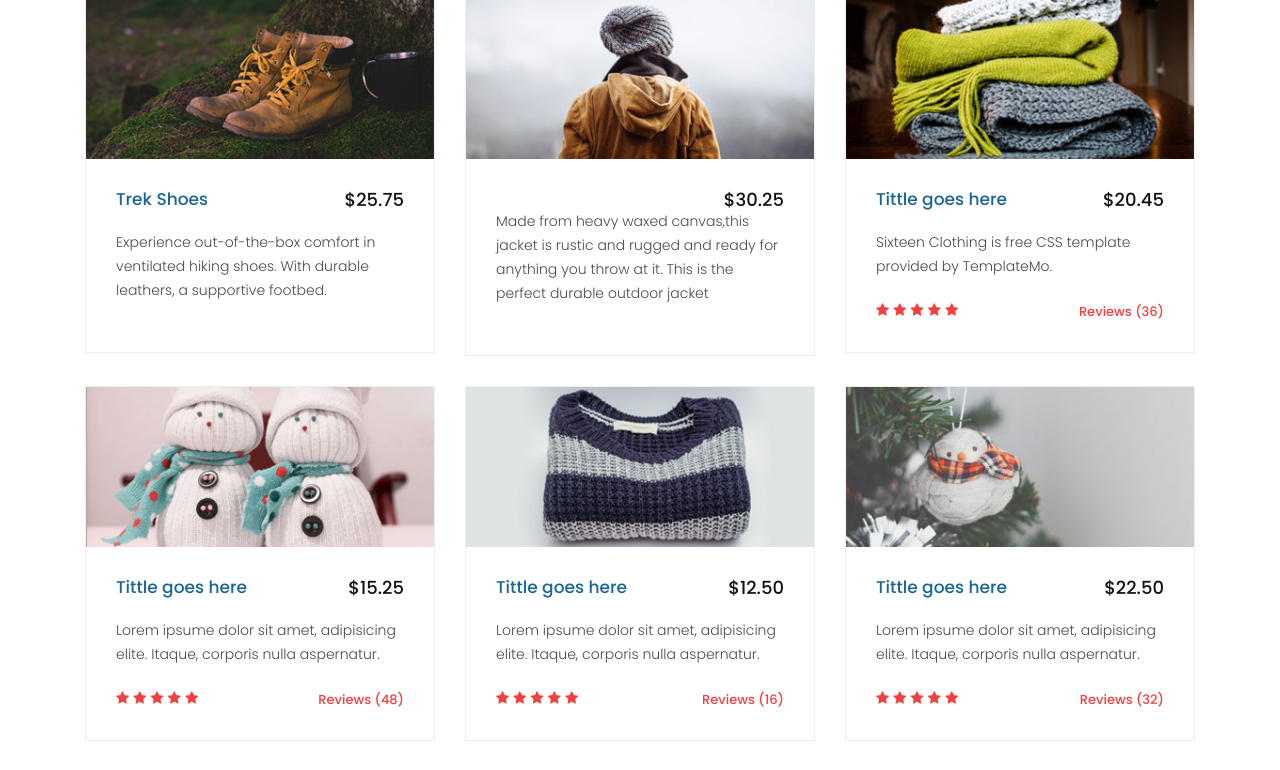
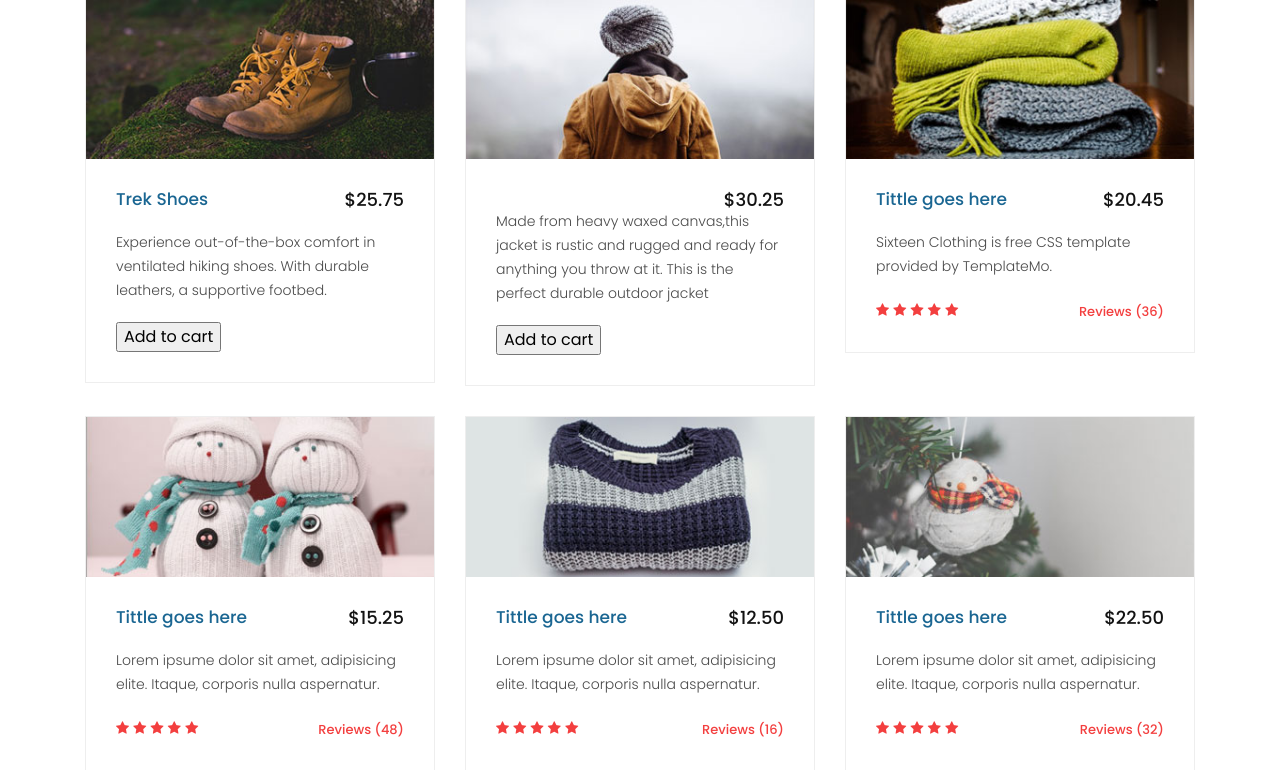
Before and after one commit to bhupeshgunda1/E-commerce_sureshoppe, a Flask app: page / in a window 1280 px wide. Shown: the part 851-1621 px from the top of the page. Run offline with Flask 2, Linux system fonts and the light colour scheme; some libraries are stand-ins or nearby versions.

Commit message:
added "add to cart" buttons

```diff
--- a/Project_Updated_UI/templates/index.html
+++ b/Project_Updated_UI/templates/index.html
@@ -1,5 +1,5 @@
 <!DOCTYPE html>
-<html lang="en">
+<html lang="en" xmlns="http://www.w3.org/1999/html">
 
   <head>
 
@@ -128,6 +128,7 @@
                 <a href="#"><h4>Trek Shoes</h4></a>
                 <h6>$25.75</h6>
                 <p> Experience out-of-the-box comfort in ventilated hiking shoes. With durable leathers, a supportive footbed.</p>
+                <input type="button" name="Add to cart" value="Add to cart">  </button>
               </div>
             </div>
           </div>
@@ -138,6 +139,7 @@
                 <a href="#"><h4></h4></a>
                 <h6>$30.25</h6>
                 <p> Made from heavy waxed canvas,this jacket is rustic and rugged and ready for anything you throw at it. This is the perfect durable outdoor jacket</p>
+                <input type="button" name="Add to cart" value="Add to cart">  </button>
               </div>
             </div>
           </div>
```
